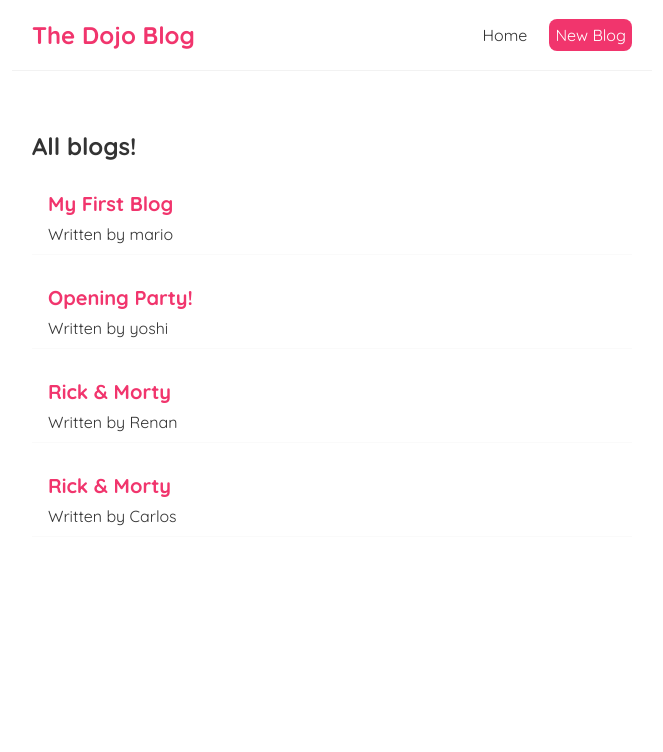
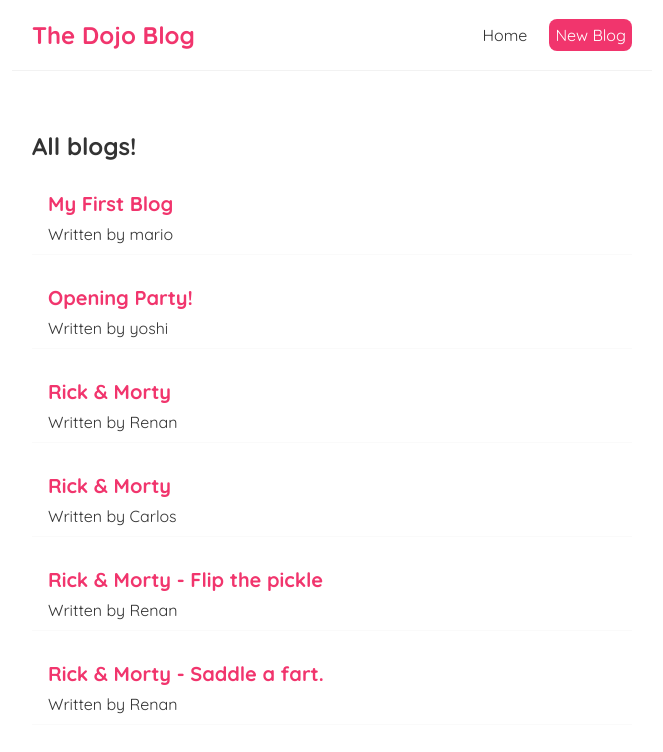
Before and after one commit to renanbernardelli/Dojo-Blog, a React (Create React App) app: page / in a window 1280 px wide. Shown: the top 752 px of the page, without its empty margins (308-971 px from the left). Built offline with nearby package versions, Linux system fonts and the light colour scheme; data requests are answered from the project's data file.

Commit message:
:heavy_plus_sign: Add "useHistory" hooks to redirect the user to the home after saving the new blog.

```diff
--- a/data/db.json
+++ b/data/db.json
@@ -23,6 +23,18 @@
       "body": "I'm Scary Terry!! You can run but you can't hide, bitch! I just wanna die! I'm not looking for judgement, just a yes or no. Can you assimilate a giraffe? Why don't you ask the smartest people in the universe, Jerry? Oh yeah you can't. They blew up.\n\nYou gotta shove these seeds way up your butt Morty, waay up there. I'll tell you how I feel about school, Jerry. It's a waste of time. Bunch of people runnin' around bumpin' into each other, got a guy up front says, '2 + 2,' and the people in the back say, '4.' Then the bell rings and they give you a carton of milk and a piece of paper that says you can go take a dump or somethin'. I mean, it's not a place for smart people, Jerry. I know that's not a popular opinion, but that's my two cents on the issue. You can run, but you can't hide bitch! You gave them proof that there was something bigger and scarier to unite against, you little idiot! They would have gone back into the Dark Ages for a couple of generations, but instead, they dedicated themselves into making universe-destroying, un-thought-out technology like time travel all so they could try to kill a little shitsack on Earth who couldn't let a dead snake be dead even after it bit his ankle!",
       "author": "Carlos",
       "id": 4
+    },
+    {
+      "title": "Rick & Morty - Flip the pickle",
+      "body": "Aw, geez. Come on, flip the pickle, Morty. You're not gonna regret it. The payoff is huge. That, out there. That's my grave. On one of our adventures Rick and I basically destroyed the whole world. So we bailed on that reality and we came to this one. Because in this one the world wasn't destroyed. And in this one, we were dead. So we came here a-a-and we buried ourselves and we took their place. And every morning, Summer, I eat breakfast 2 Oh, yeah! We're like Luke and Leia! ...Uh, except no kissing part. What's another famous brother–sister team?",
+      "author": "Renan",
+      "id": 5
+    },
+    {
+      "title": "Rick & Morty - Saddle a fart.",
+      "body": "How do you saddle a fart? I don't get it and I don't need to. Quote mode. Oh, we're welllll past that, Jerry!\n\nWhat the fuck is going on?! It's a figure of speech, Morty! They're bureaucrats! I don't respect them. Just keep shooting, Morty! You have no idea what prison is like here! That guy is the Red Grin Grumbold of pretending he knows what's going on. Oh you agree huh? You like that Red Grin Grumbold reference? Well guess what, I made him up. You really are your father's children. Think for yourselves, don't be sheep. Right, Crocubot. So, you're half cold unfeeling reptile, half also cold equally unfeeling machine?",
+      "author": "Renan",
+      "id": 6
     }
   ]
 }
--- a/src/Create.js
+++ b/src/Create.js
@@ -1,4 +1,5 @@
 import { useState } from "react";
+import { useHistory } from "react-router-dom";
 
 const Create = () => {
 
@@ -6,6 +7,7 @@ const Create = () => {
   const [body, setBody] = useState('');
   const [author, setAuthor] = useState('Renan');
   const [isPending, setIsPending] = useState(false);
+  const history = useHistory();
 
   const  handleSubmit = (e) => {
     e.preventDefault();
@@ -20,6 +22,8 @@ const Create = () => {
     }).then(() => {
       console.log('new blod added');
       setIsPending(false);
+      //history.go(-1); Go to the previous page
+      history.push('/');
     })
   }
 
```
